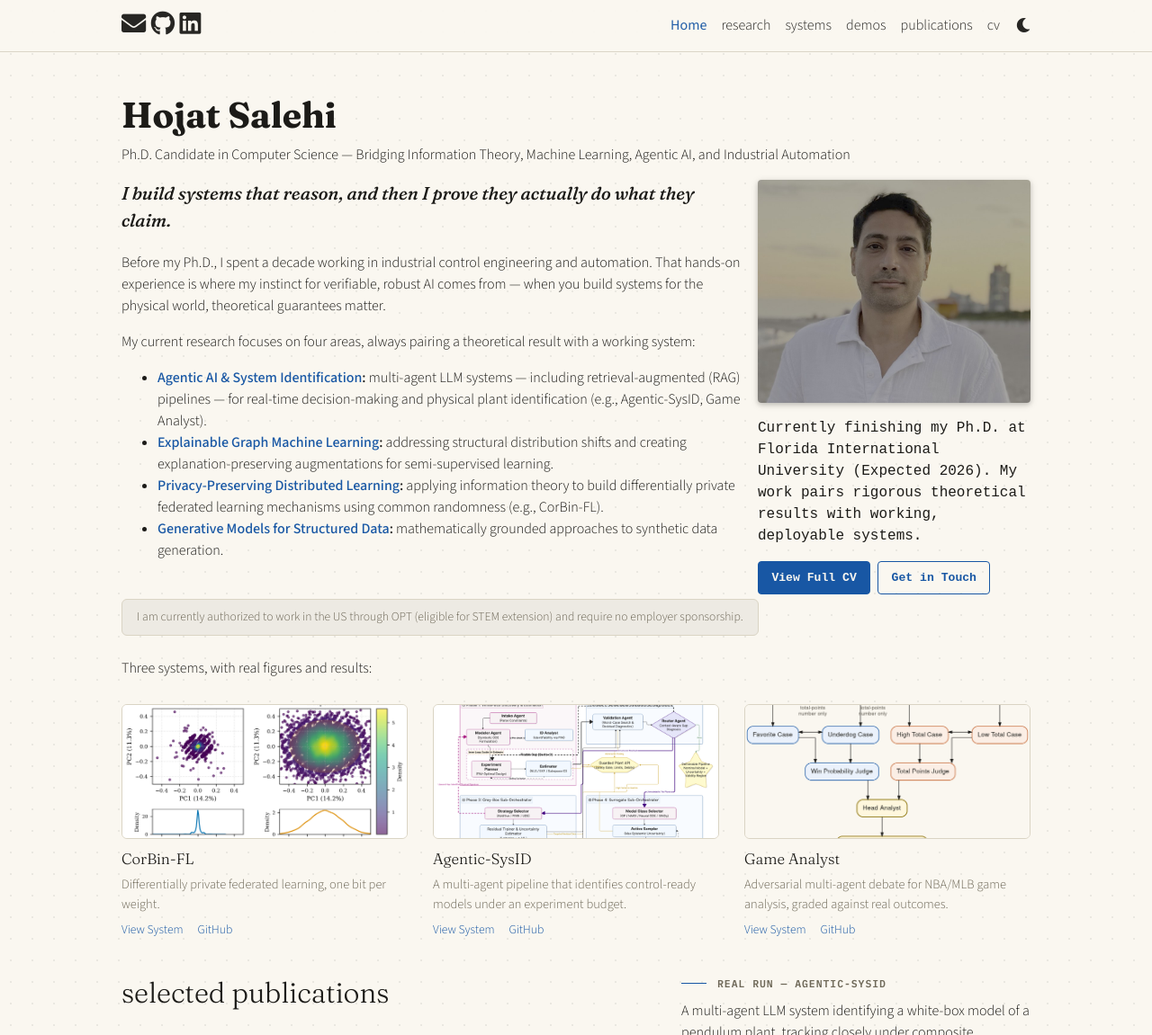
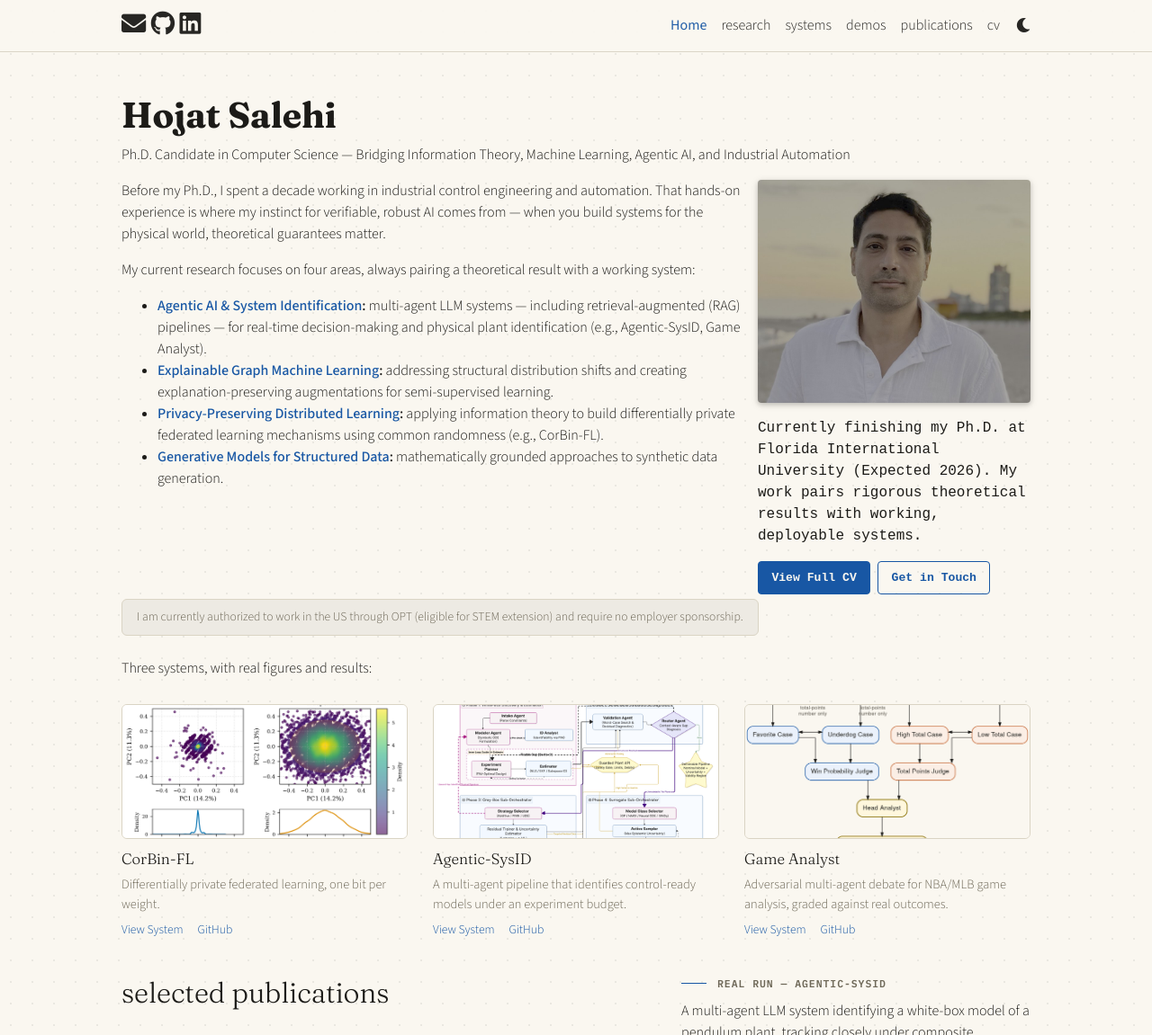
Before and after one commit to Hojat-Salehi/Hojat-Salehi.github.io, a Jekyll site: the page built from _pages/about.md, in a window 1280 px wide and 1400 px high, cut to the strip 0-1151 px from the top of the window. Shown: the whole strip at 90% size. Built offline with Jekyll 4.4.1, drawn with Linux system fonts in a browser that asks for light colours; a style sheet for code colours, icons or effects is not loaded.

Commit message:
Remove Home page tagline — no replacement felt natural

```diff
--- a/_pages/about.md
+++ b/_pages/about.md
@@ -20,9 +20,6 @@
 site_guide: true
 social: true
 ---
-
-<!-- DRAFT-COPY -->
-<p class="home-tagline">I build systems that reason, and then I prove they actually do what they claim.</p>
 
 <!-- DRAFT-COPY -->
 Before my Ph.D., I spent a decade working in industrial control engineering and automation. That hands-on experience is where my instinct for verifiable, robust AI comes from — when you build systems for the physical world, theoretical guarantees matter.
--- a/_sass/_home.scss
+++ b/_sass/_home.scss
@@ -1,16 +1,7 @@
 /*******************************************************************************
- * Home page body content: the tagline, the work-authorization callout, the
- * CV/email buttons, and the three-card system preview grid below the hero.
+ * Home page body content: the work-authorization callout, the CV/email
+ * buttons, and the three-card system preview grid below the hero.
  ******************************************************************************/
-
-.home-tagline {
-  @include display-face;
-  font-size: 1.25rem;
-  font-style: italic;
-  font-weight: 500;
-  margin: 0 0 1.25rem 0;
-  color: var(--global-text-color);
-}
 
 .home-authorization {
   display: inline-block;
```
Also changed, not shown: NOTES.md (+1 -0 lines).
